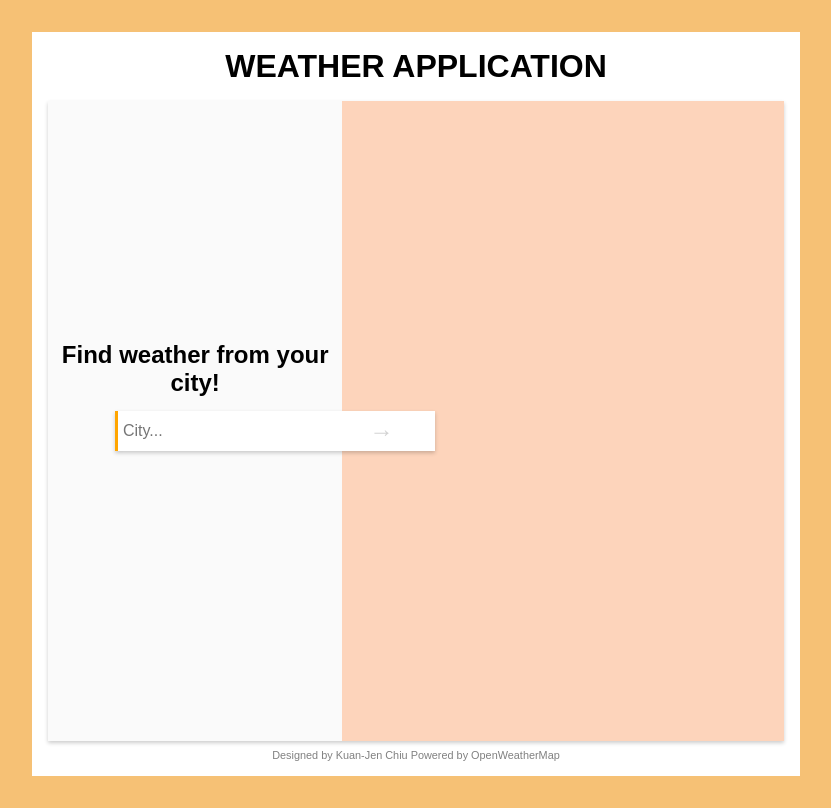
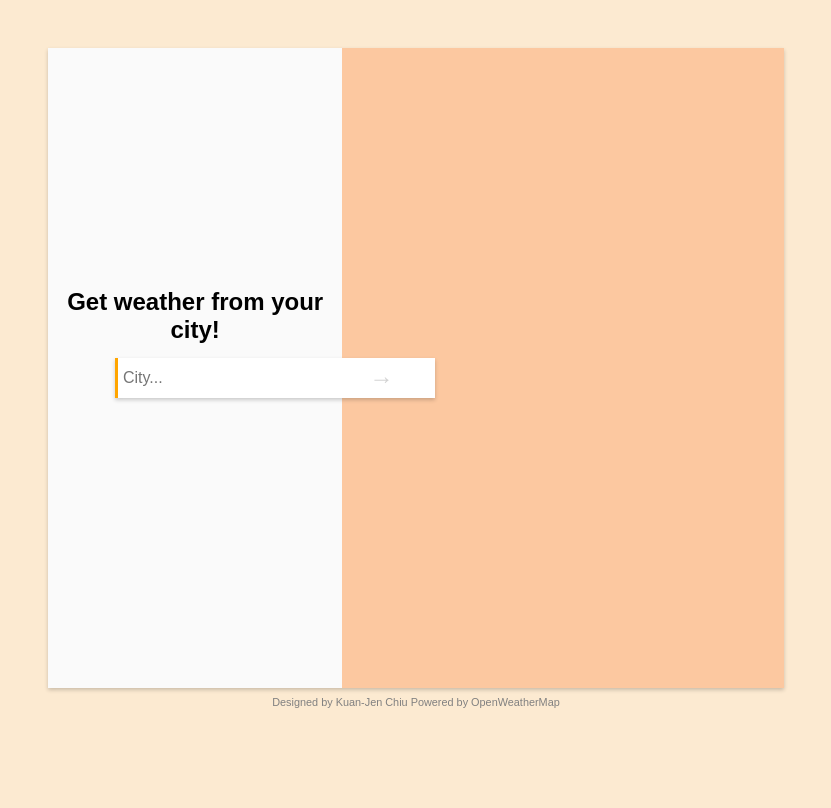
Before and after one commit to jerrychiu0863/weather_app, a plain HTML site: page index.html in a window 1280 px wide. Shown: the whole page, without its empty margins (224-1055 px from the left). Drawn offline with Linux system fonts and the light colour scheme.

Commit message:
edited css and html

```diff
--- a/index.html
+++ b/index.html
@@ -10,11 +10,11 @@
 
 <body>
 <div class="container">
-    <h1>Weather application</h1>
+
     <div class="result">
 
         <form id="form">
-            <h2>Find weather from your city!</h2>
+            <h2>Get weather from your city!</h2>
             <input type=text id=country placeholder="City...">
             <button id="btn_submit">&rarr;</button>
 
--- a/style.css
+++ b/style.css
@@ -9,7 +9,7 @@
 body {
     font-family: sans-serif;
     font-size: 68%;
-    background-color: rgb(240, 152, 25, .6);
+    background-color: rgb(240, 152, 25, .2);
 }
 
 .container {
@@ -17,7 +17,7 @@ body {
     width: 60%;
     height: 93vh;
     margin: 2rem auto;
-    background-color: white;
+
     text-align: center;
 }
 
@@ -38,7 +38,7 @@ FORM
 form {
     width: 40%;
     height: 80vh;
-    background-color: rgba(0,0,0,.02);
+    background-color: rgba(250,250,250);
     position: relative;
 }
 
@@ -65,10 +65,12 @@ input:focus {
     border: none;
     background-color: white;
     border-bottom: 3px solid orange;
+    box-shadow: 0 2px 4px rgba(0,0,0,.2);
 }
 
 input:-webkit-autofill {
     -webkit-box-shadow: 0 0 0 30px white inset;
+
 }
 
 button {
```
